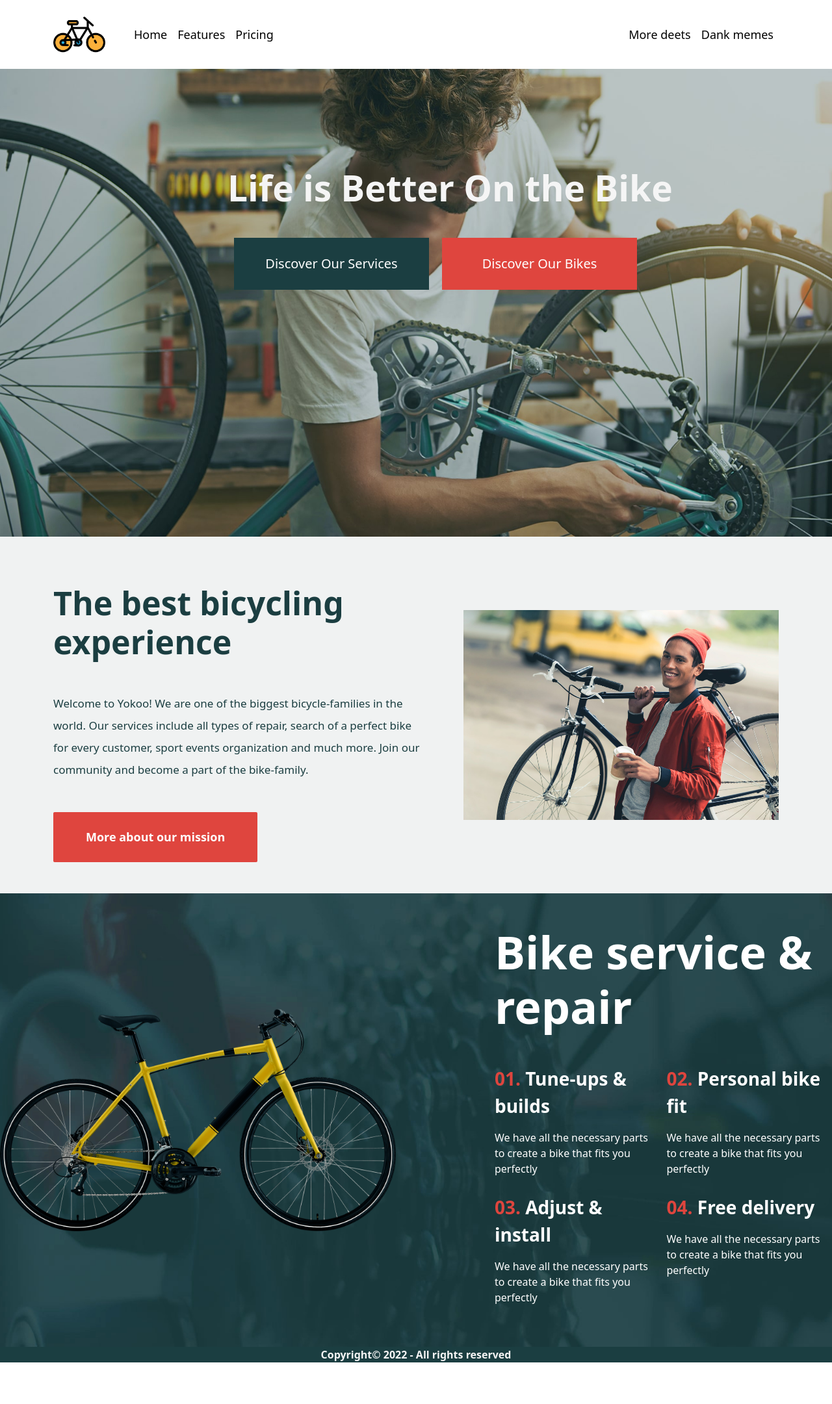
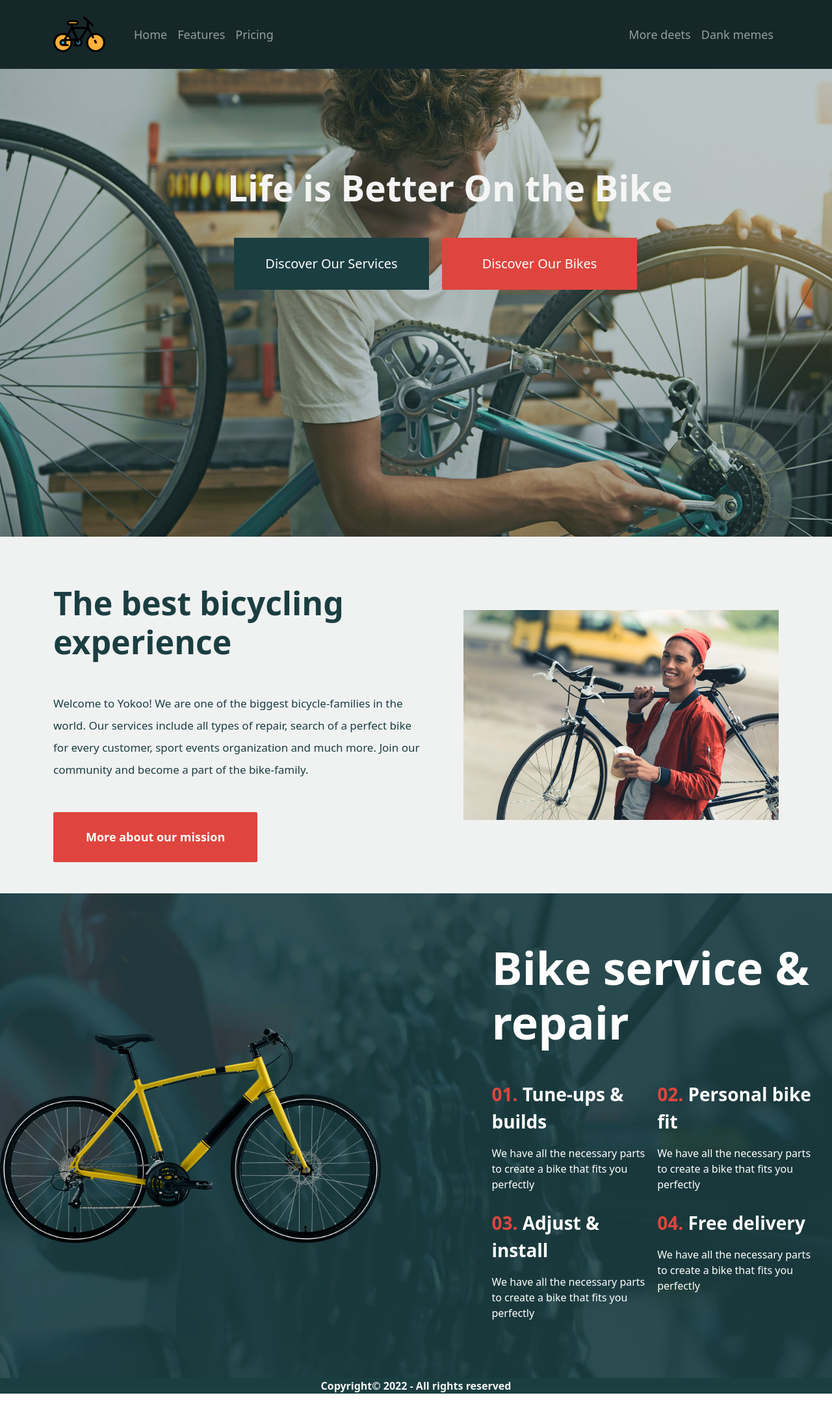
Before and after one commit to ZeroBug404/bicycle-inventory-client-MERN-website, a React (Create React App) app: page / in a window 1280 px wide. Shown: the whole page at 65% size. Before the commit the page ends 2113 px from the top, so only its background shows below. Built offline with nearby package versions, Linux system fonts and the light colour scheme.

Commit message:
working on products load on ui

```diff
--- a/src/Pages/Home/OurMission/OurMission.js
+++ b/src/Pages/Home/OurMission/OurMission.js
@@ -6,7 +6,7 @@ const OurMission = () => {
     return (
         <div style={{backgroundColor: '#f0f2f2'}} className=''>
             <div className='container d-flex align-items-center justify-content-between py-5'>
-                <div >
+                <div>
                     <h2 style={{color: '#1b3e41', fontSize: '50px', fontWeight: 'bold'}} className='my-4'>The best bicycling experience</h2>
                     <p style={{color: '#1b3e41', fontSize: '17px'}} className='lh-lg my-5 '>Welcome to Yokoo! We are one of the biggest bicycle-families in the world. Our services include all types of repair, search of a perfect bike for every customer, sport events organization and much more. Join our community and become a part of the bike-family.</p>
 
--- a/src/Pages/Home/Repair/Repair.js
+++ b/src/Pages/Home/Repair/Repair.js
@@ -8,7 +8,7 @@ const Repair = () => {
       <div>
         <img width={"80%"} src={cycle} alt="" />
       </div>
-      <div className="text-white">
+      <div className="text-white p-4">
         <h1 className="mb-5 service-title">Bike service & repair</h1>
         <div className="service-options">
           <div>
--- a/src/Pages/Shared/Header/Header.js
+++ b/src/Pages/Shared/Header/Header.js
@@ -5,7 +5,7 @@ import './Header.css';
 
 const Header = () => {
   return (
-    <Navbar collapseOnSelect expand="lg" bg="white" variant="white">
+    <Navbar style={{backgroundColor: 'rgb(21 39 41)'}} collapseOnSelect expand="lg" variant="dark">
       <Container>
         <Navbar.Brand className="header-logo" href="#home">
           <img src={logo} alt="" />
```
Also changed, not shown: public/products.json (renamed from public/service.json, +0 -12 lines).
